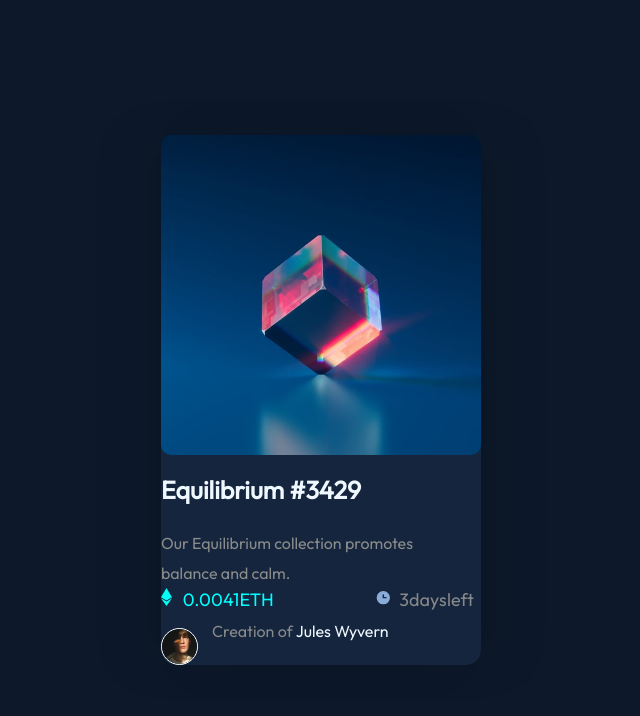
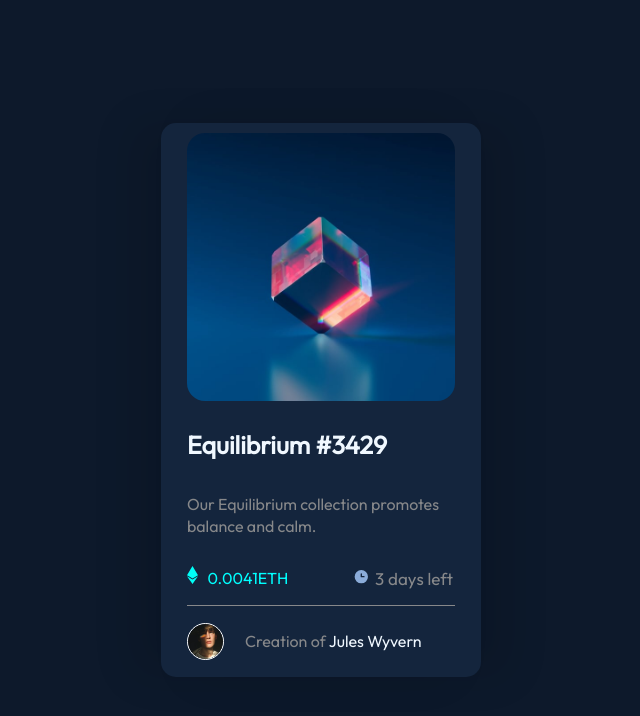
Before and after one commit to kazimalaleem/nft-preview-card, a plain HTML site: page index.html in a window 1280 px wide. Shown: the whole page, without its empty margins (319-959 px from the left). Drawn offline with Linux system fonts and the light colour scheme.

Commit message:
second commit

```diff
--- a/css/style.css
+++ b/css/style.css
@@ -37,10 +37,11 @@
     cursor: pointer;
 }
 
-.banner {
-    min-width: 90%;
-    border-radius: 10px;
+.nft_overlay img {
+    border-radius: 18px;
 }
+
+
 
 .overlay {
     background-color: aqua;
@@ -58,7 +59,7 @@
     position: absolute;
     top: 50%;
     bottom: 50%;
-    transform: translate(200%, -50%);
+    transform: translate(230%, -50%);
     display: none;
 }
 
@@ -69,62 +70,83 @@
 
 
 
-.nft_text h1 {
+.nft_content h1 {
     color: aliceblue;
     font-size: 25px;
     padding-top: 19px;
     padding-bottom: 22px;
+    cursor: pointer;
+
 }
 
-.title {
-    color: rgb(138, 139, 139);
-    line-height: 30px;
-    padding-right: 10px;
+.nft_content h1:hover {
+    color: aqua;
 }
 
-.nft_font_text {
+.nft_content p {
+    line-height: 22px;
+    padding-bottom: 16px;
+    color: rgb(135, 136, 138);
+
+}
+
+.nft_details {
     color: aqua;
     display: flex;
     justify-content: space-between;
     letter-spacing: 0.1px;
-    font-size: 18px;
+    text-align: center;
+    border-bottom: 1px solid rgb(135, 136, 138);
+    cursor: pointer;
+
+
 }
 
-.nft_text h1:hover {
+.nfh_eht--amount span {
+    padding: 6px;
+    font-size: 16px;
     color: aqua;
 }
 
-
-.nft_font1 {
+.nft_clock span {
+    padding: 2px;
+    font-size: 17px;
     color: rgb(135, 136, 138);
 
 }
 
-samp {
-    padding: 7px;
-    text-align: center;
-}
-
-span:hover {
+.nft_clock span:hover {
     color: aqua;
 }
 
-.nft_images img {
+.nfh_eht--amount span:hover {
+    color: aqua;
+}
+
+.nft_user--profile img {
     width: 37px;
     height: auto;
     float: left;
     border: 1px solid white;
     border-radius: 20px;
     margin-top: 17px;
+    cursor: pointer;
+
 }
 
-.nft_tattil p {
+.nft_user--profile p {
     padding-top: 10px;
-    padding-left: 51px;
+    padding-left: 58px;
     font-size: 16px;
     color: rgb(135, 136, 138);
+    cursor: pointer;
+
 }
 
 span {
     color: aliceblue;
 }
+
+span:hover {
+    color: aqua;
+}
--- a/index.html
+++ b/index.html
@@ -15,41 +15,38 @@
 </head>
 
 <body>
-    <header class="nft">
-        <nav class="nft_card">
-            <head class="nft_preview">
-                    <section class="nft_overlay">
-                        <img class="banner" src="images/image-equilibrium.jpg" alt="equilibrium" />
-
+    <main class="nft">
+        <div class="nft_card">
+            <section class="nft_preview">
+                <div class="nft_overlay">
+                    <img src="images/image-equilibrium.jpg" alt="equilibrium" />
                     <div class="overlay"></div>
                     <img class="view" src="images/icon-view.svg" alt="view">
-                    </section>
-                    <section class="nft_text">
+                </div>
+                <div class="nft_content">
                     <h1>Equilibrium <b>#3429</b></h1>
-                        <main class="title">
                     <p>Our Equilibrium collection promotes balance and calm.</p>
-                        </main>
-                    </section>
-                    <section class="nft_font_text">
-                        <div class="nft_font">
-                            <img src="images/icon-ethereum.svg" alt="icon-ethereum">
-                            <samp>0.0041ETH</samp>
                 </div>
-                        <div class="nft_font1">
-                            <img src="images/icon-clock.svg" alt="icon-clock" /><samp>3daysleft</samp>
+
+                <div class="nft_details">
+                    <div class="nfh_eht--amount">
+                        <img src="images/icon-ethereum.svg" alt="icon-ethereum" />
+                        <span>0.0041ETH</span>
                     </div>
-                    </section>
-                <footer>
-                    <div class="nft_images">
+                    <div class="nft_clock">
+                        <img src="images/icon-clock.svg" alt="icon-clock" />
+                        <span>3 days left</span>
+                    </div>
+                </div>
+                <div class="nft_user--profile">
                     <img src="images/image-avatar.png" alt="avatar" />
-                        <div class="nft_tattil">
+
                     <p>Creation of <span>Jules Wyvern</span></p>
                 </div>
+
+            </section>
         </div>
-                </footer>
-            </head>
-        </nav>
-    </header>
+    </main>
 </body>
 
 </html>
```
Lines whose indentation alone changed are shown as unchanged.
